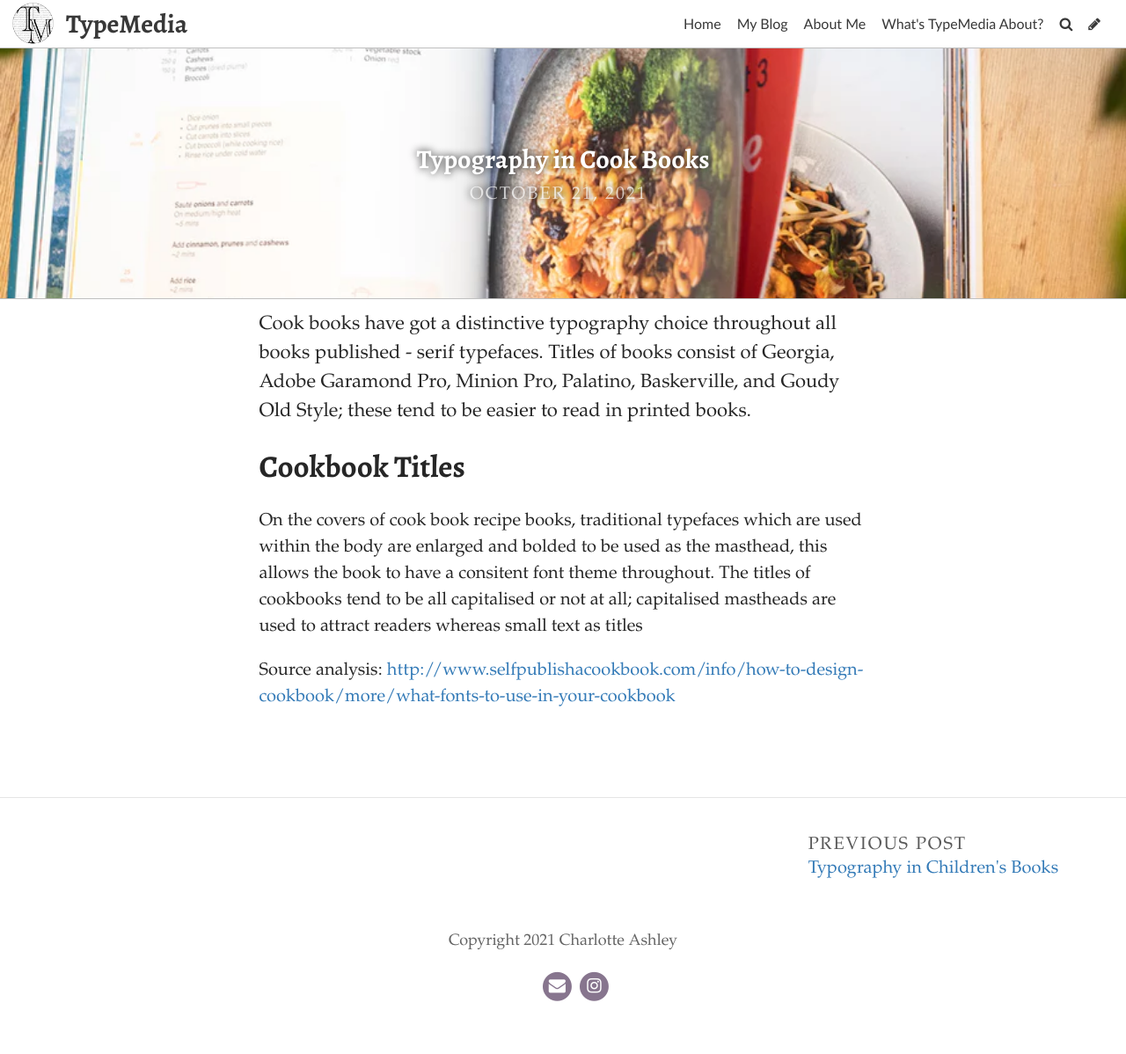
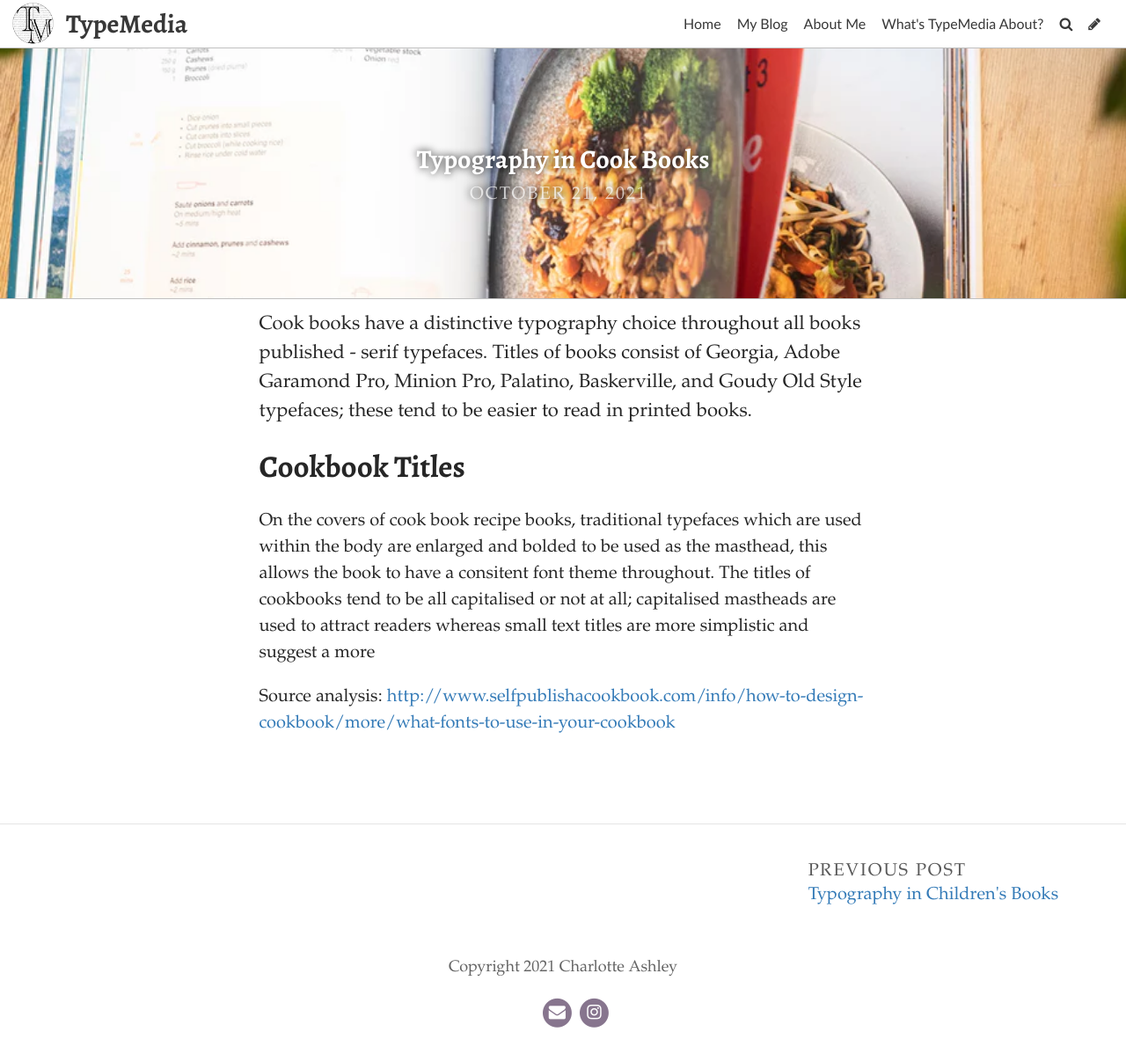
Before and after one commit to charlotteaashley/typo-design-template, a Jekyll site: the page built from _posts/2021-10-21-typography-in-cook-books.md, in a window 1280 px wide and 1198 px high. Shown: the whole window at 88% size. Built offline with Jekyll 4.4.1, drawn with Linux system fonts in a browser that asks for light colours; some web fonts are replaced.

Commit message:
Update Post “2021-10-21-typography-in-cook-books”

```diff
--- a/_posts/2021-10-21-typography-in-cook-books.md
+++ b/_posts/2021-10-21-typography-in-cook-books.md
@@ -6,10 +6,10 @@ image: ../uploads/photo-1627907228175-2bf846a303b4.webp
 title_color: "#ffffff"
 comments: false
 ---
-Cook books have got a distinctive typography choice throughout all books published - serif typefaces. Titles of books consist of Georgia, Adobe Garamond Pro, Minion Pro, Palatino, Baskerville, and Goudy Old Style; these tend to be easier to read in printed books.
+Cook books have a distinctive typography choice throughout all books published - serif typefaces. Titles of books consist of Georgia, Adobe Garamond Pro, Minion Pro, Palatino, Baskerville, and Goudy Old Style typefaces; these tend to be easier to read in printed books.
 
 ## Cookbook Titles
 
-On the covers of cook book recipe books, traditional typefaces which are used within the body are enlarged and bolded to be used as the masthead, this allows the book to have a consitent font theme throughout. The titles of cookbooks tend to be all capitalised or not at all; capitalised mastheads are used to attract readers whereas small text as titles
+On the covers of cook book recipe books, traditional typefaces which are used within the body are enlarged and bolded to be used as the masthead, this allows the book to have a consitent font theme throughout. The titles of cookbooks tend to be all capitalised or not at all; capitalised mastheads are used to attract readers whereas small text titles are more simplistic and suggest a more
 
 Source analysis: <http://www.selfpublishacookbook.com/info/how-to-design-cookbook/more/what-fonts-to-use-in-your-cookbook>
```
